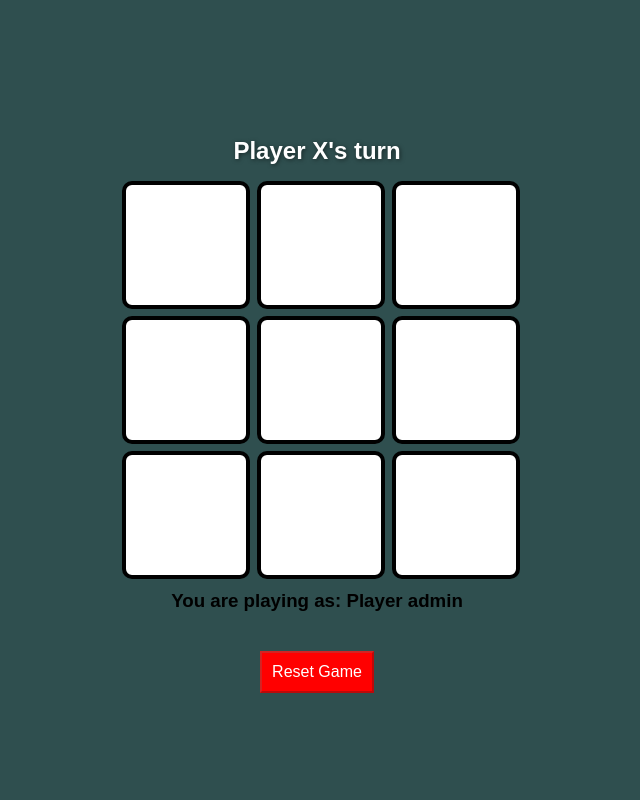
After one commit to Joona374/Vercel, a Python web app: template templates/tictactoe.html in a window 1280 px wide. The commit adds this page. Shown: the whole page, without its empty margins (323-963 px from the left). Run offline with Jinja, Linux system fonts and the light colour scheme; the template is opened without the code that fills it: most values are stand-ins (such as "Sample title", 1, 10 or a date in 2020).

```diff
--- a/static/css/styles.css
+++ b/static/css/styles.css
@@ -5,4 +5,5 @@ body {
 a {
   font-size: 20px;
   color: white;
+  display: block;
 }
--- /dev/null
+++ b/static/css/tic.css
@@ -0,0 +1,70 @@
+/* General page styling */
+body {
+  margin: 0;
+  padding: 0;
+  display: flex;
+  flex-direction: column;
+  justify-content: center;
+  align-items: center;
+  height: 100vh;
+  background-color: darkslategray;
+  font-family: Arial, sans-serif;
+}
+
+/* Game board styling */
+#game-board {
+  display: grid;
+  grid-template-columns: repeat(3, 120px); /* Make the cells a bit larger */
+  grid-template-rows: repeat(3, 120px);
+  gap: 15px; /* Add spacing between the cells */
+}
+
+/* Cell styling */
+.cell {
+  width: 120px;
+  height: 120px;
+  background-color: #fff;
+  border-radius: 10px; /* Rounded corners */
+  border: 4px solid #000;
+  display: flex;
+  justify-content: center;
+  align-items: center;
+  font-size: 2.5em;
+  font-weight: bold;
+  color: #333;
+  cursor: pointer;
+  transition: background-color 0.3s, transform 0.3s;
+}
+
+/* Cell hover effect */
+.cell:hover {
+  background-color: #f0f0f0;
+  transform: scale(1.05); /* Slight zoom on hover */
+}
+
+/* Status text */
+#status {
+  margin-top: 30px;
+  font-size: 1.5em;
+  color: #fff;
+  text-shadow: 1px 1px 4px rgba(0, 0, 0, 0.5);
+  text-align: center;
+}
+
+/* Responsive adjustments */
+@media (max-width: 600px) {
+  #game-board {
+    grid-template-columns: repeat(3, 80px);
+    grid-template-rows: repeat(3, 80px);
+  }
+
+  .cell {
+    width: 80px;
+    height: 80px;
+    font-size: 2em;
+  }
+
+  #status {
+    font-size: 1.2em;
+  }
+}
--- /dev/null
+++ b/static/js/tictac.js
@@ -0,0 +1,89 @@
+// Function to make a move
+function makeMove(cellIndex) {
+  fetch("/make-move", {
+    method: "POST",
+    headers: {
+      "Content-Type": "application/json",
+    },
+    body: JSON.stringify({
+      cell: cellIndex,
+    }),
+  })
+    .then((response) => response.json())
+    .then((data) => {
+      if (data.success) {
+        document.getElementById("cell-" + cellIndex).textContent = data.mark;
+
+        // If the game is over (win or draw), rely on SSE for status update
+        if (data.game_over) {
+          return;
+        }
+
+        // Otherwise, update the status for the next turn
+        document.getElementById("status").textContent =
+          "Player " + data.next_turn + "'s turn";
+      } else {
+        alert(data.message); // Show error message (e.g., "Not your turn")
+      }
+    });
+}
+
+let eventSource = null;
+
+// Initialize SSE for real-time game updates
+function initializeSSE() {
+  if (eventSource) {
+    eventSource.close(); // Close any previous connection
+  }
+
+  eventSource = new EventSource("/game-updates");
+
+  eventSource.onopen = function () {
+    console.log("SSE connection established for Player X");
+  };
+
+  eventSource.onerror = function (err) {
+    console.error("SSE error for Player X:", err);
+  };
+
+  eventSource.onmessage = function (event) {
+    const gameState = JSON.parse(event.data);
+    console.log("Received SSE update for Player X:", gameState);
+
+    // Update the board for both players
+    for (let i = 0; i < gameState.board.length; i++) {
+      document.getElementById("cell-" + i).textContent = gameState.board[i];
+    }
+
+    // Handle game over (win or draw)
+    if (gameState.game_over) {
+      document.getElementById("status").textContent = gameState.message;
+      alert(gameState.message);
+      document.getElementById("reset-button").disabled = false;
+    } else {
+      document.getElementById("status").textContent =
+        "Player " + gameState.next_turn + "'s turn";
+    }
+
+    // Handle reset message
+    if (gameState.message === "The game has been reset.") {
+      document.getElementById("status").textContent = "Game has been reset!";
+      alert("Game has been reset!");
+      document.getElementById("reset-button").disabled = true;
+    }
+  };
+}
+
+initializeSSE(); // Establish SSE connection when the page loads or game resets
+
+// Handle Reset Button click
+document.getElementById("reset-button").addEventListener("click", function () {
+  fetch("/reset", { method: "POST" })
+    .then((response) => response.json())
+    .then((data) => {
+      if (data.success) {
+      } else {
+        alert("Error resetting the game.");
+      }
+    });
+});
--- a/templates/index.html
+++ b/templates/index.html
@@ -4,7 +4,7 @@
     <meta charset="UTF-8" />
     <meta name="viewport" content="width=device-width, initial-scale=1.0" />
     <link rel="stylesheet" href="../static/css/styles.css" />
-    <title>Document</title>
+    <title>Super salainen sivu</title>
   </head>
   <body>
     <h1>Huippusalainen viestipalvelu</h1>
@@ -19,5 +19,7 @@
       src="https://media.tenor.com/7Ypq9_9najcAAAAM/thumbs-up-double-thumbs-up.gif"
       alt="Tässä pitäisi olla Kili!"
     />
+    <a href="/waiting-room">Pelaa Ristinollaa</a>
+    <a href="/sse">SSE</a>
   </body>
 </html>
--- /dev/null
+++ b/templates/tictactoe.html
@@ -0,0 +1,51 @@
+<!DOCTYPE html>
+<html lang="en">
+  <head>
+    <meta charset="UTF-8" />
+    <meta name="viewport" content="width=device-width, initial-scale=1.0" />
+    <link rel="stylesheet" href="../static/css/tic.css" />
+    <title>Tic Tac Toe</title>
+  </head>
+  <body>
+    <h1 id="status">Player X's turn</h1>
+    <div id="game-board">
+      <div class="cell" id="cell-0" onclick="makeMove(0)"></div>
+      <div class="cell" id="cell-1" onclick="makeMove(1)"></div>
+      <div class="cell" id="cell-2" onclick="makeMove(2)"></div>
+      <div class="cell" id="cell-3" onclick="makeMove(3)"></div>
+      <div class="cell" id="cell-4" onclick="makeMove(4)"></div>
+      <div class="cell" id="cell-5" onclick="makeMove(5)"></div>
+      <div class="cell" id="cell-6" onclick="makeMove(6)"></div>
+      <div class="cell" id="cell-7" onclick="makeMove(7)"></div>
+      <div class="cell" id="cell-8" onclick="makeMove(8)"></div>
+    </div>
+
+    <h3 id="player-role">You are playing as: Player {{ player_role }}</h3>
+
+    <button
+      id="reset-button"
+      style="
+        background-color: red;
+        color: white;
+        padding: 10px;
+        font-size: 16px;
+        margin-top: 20px;
+      "
+      disabled
+    >
+      Reset Game
+    </button>
+
+    <script src="../static/js/tictac.js"></script>
+
+    <script>
+      // Pass the player role from Jinja to JavaScript
+      const playerRole = "{{ player_role }}"; // This is passed from Flask
+
+      // Update the h3 element to show the player's role
+      document.getElementById(
+        "player-role"
+      ).textContent = `You are playing as: Player ${playerRole}`;
+    </script>
+  </body>
+</html>
```
Also changed, not shown: app.py (+254 -2 lines), gameplan.txt (added, +16 -0 lines), static/css/waiting-room.css (added, +7 -0 lines), static/js/waiting-room.js (added, +36 -0 lines), templates/waiting-room.html (added, +16 -0 lines), static/js/script.js (deleted).
